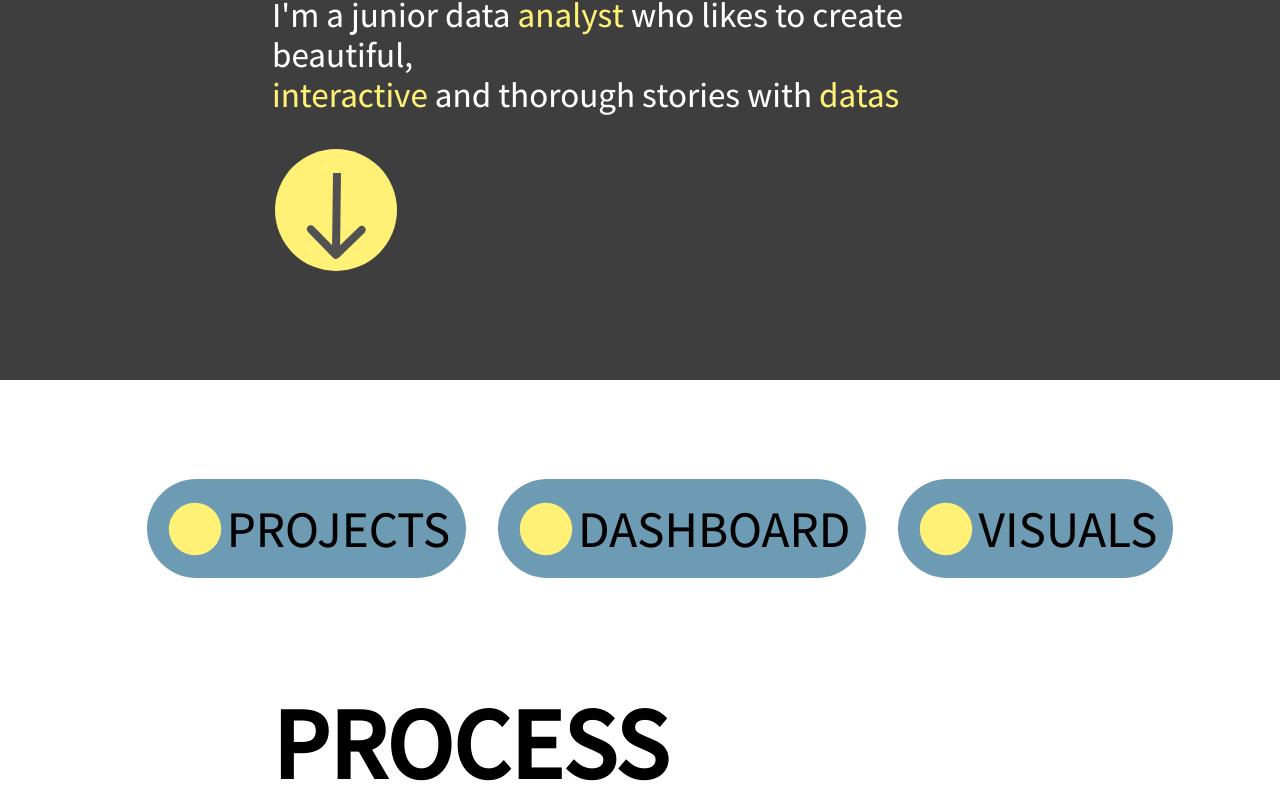
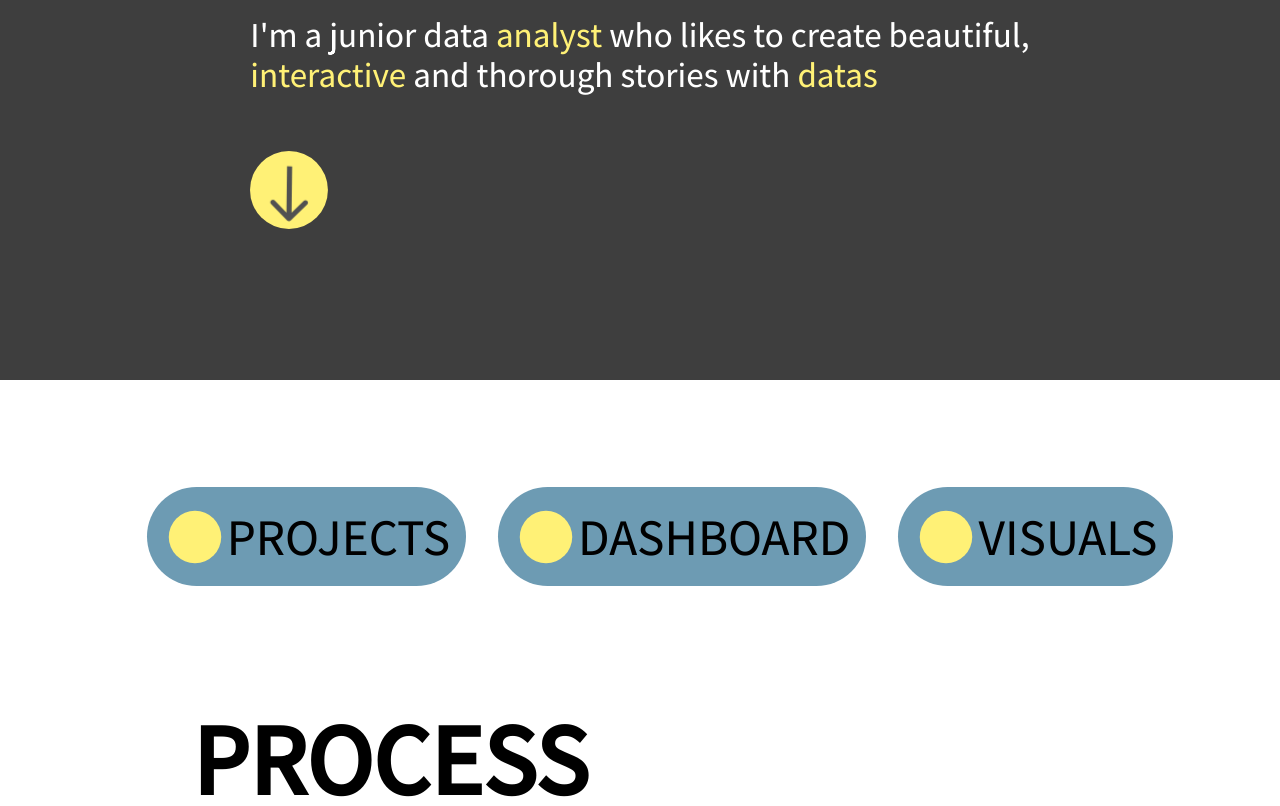
Before and after one commit to Yheloww/portfolio-website, a SvelteKit app in the folder my-app/: page / in a window 1280 px wide. Shown: the part 334-1140 px from the top of the page. Built offline with nearby package versions, Linux system fonts and the light colour scheme; a web font is replaced by a local one.

Commit message:
suite oprject

```diff
--- a/my-app/src/routes/+page.svelte
+++ b/my-app/src/routes/+page.svelte
@@ -89,7 +89,7 @@
 
 <style>
     .wrapper {
-    max-width: 50rem;
+    max-width: 60rem;
     margin-inline: auto;
     }
 
@@ -138,7 +138,7 @@
     }
 
     .round {
-        width: max(10vw, 5vw);
+        width: max(10%, 5vw);
     }
 
 
--- a/my-app/src/routes/projects/+page.svelte
+++ b/my-app/src/routes/projects/+page.svelte
@@ -1,5 +1,7 @@
 
-
+<script>
+    import Project from "../../lib/component/project.svelte";
+</script>
 
 <div class="wrapper">
     <div class="title">
@@ -10,28 +12,18 @@
     </div>
 </div>
 
-<div class="wrapper">
-    <div class="project">
-        <div class="image">
-            <img src="https://dynaimage.cdn.cnn.com/cnn/c_fill,g_auto,w_1200,h_675,ar_16:9/https%3A%2F%2Fcdn.cnn.com%2Fcnnnext%2Fdam%2Fassets%2F220818142713-dogs-tears-emotions-wellness-stock.jpg" alt="corgi" >
-        </div>
-        <div class="text">
-            <h1>Project name</h1>
-            <p>Et omnis nulla est maxime omnis id quia consequatur qui cupiditate repellat qui dolore quia non harum deserunt. Non laudantium expedita eum architecto perspiciatis ab quas quis cum quibusdam culpa sit repudiandae voluptates aut reiciendis excepturi! Est culpa ipsa non soluta omnis est quam saepe et sequi magnam ut officia voluptas. Qui repellendus perferendis qui internos suscipit in eius praesentium et voluptas harum?</p>
-            <button class="github">github</button>
-            <button class="site">website</button>
-            <button class="about">about</button>
-        </div>
-    </div>
-</div>
-
+<Project/>
+<Project/>
+<Project/>
+<Project/>
 
 
 
 <style>
-img {
-    max-width: 100%;
+h1 {
+    margin: 0rem;
 }
+
 .title {
     margin-inline: 2rem;
 }
@@ -41,15 +33,6 @@ img {
     margin-inline: auto;
 }
 
-.image {
-    border: 2px solid red
-}
-
-.project {
-    max-width: 46rem;
-    display: grid;
-    margin-inline: 2rem;
-}
 .very-big {
     font-size: 64px;
     font-family: 'Assistant', sans-serif;
@@ -58,10 +41,7 @@ img {
 }
 
 @media (min-width: 600px) {
-    .project{
-        grid-template-columns: 1fr 1fr;
-        gap: 2rem;
-    }
+
     .very-big {
         font-size: 100px;
     }
```
